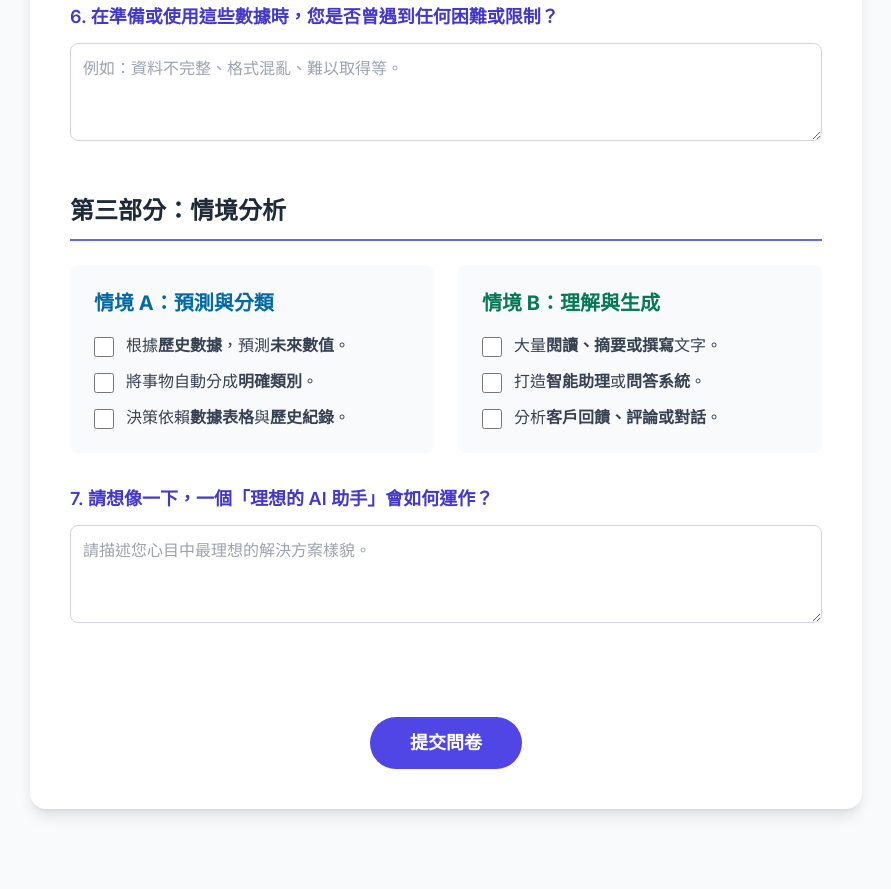
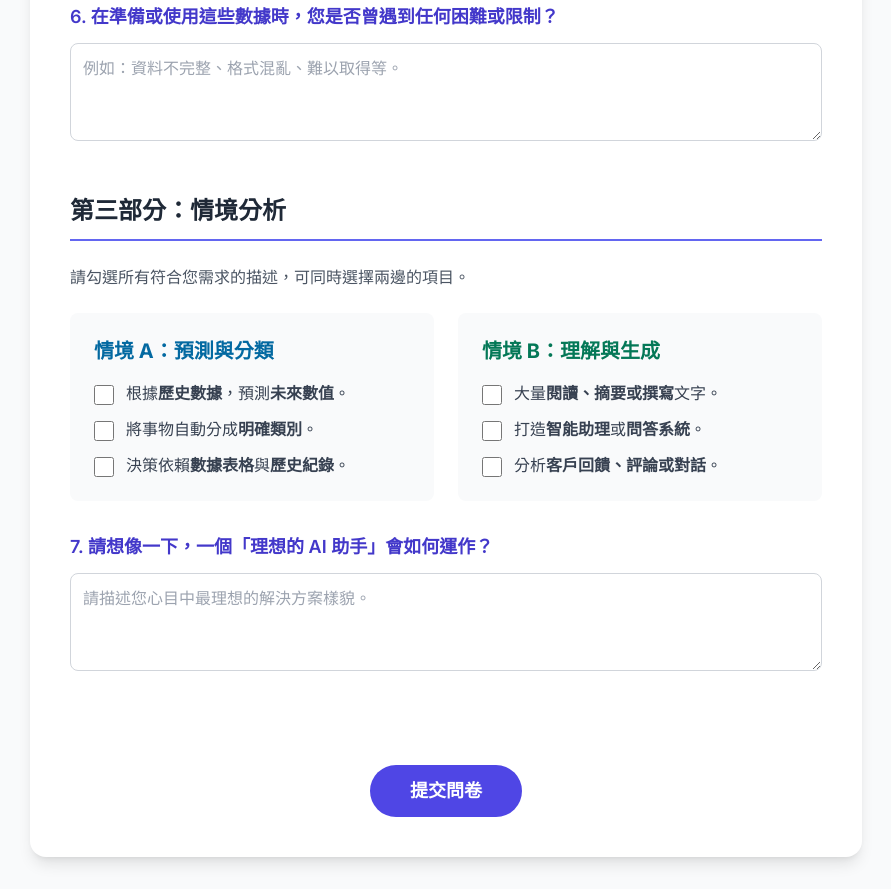
Before and after one commit to profetai-intern/client_questionnaire, a plain HTML site: page index.html in a window 1280 px wide. Shown: the part 1329-2218 px from the top of the page, without its empty margins (194-1085 px from the left). Before the commit the page ends 2170 px from the top, so only its background shows below. Drawn offline with nearby package versions, Linux system fonts and the light colour scheme.

Commit message:
Update index.html

```diff
--- a/index.html
+++ b/index.html
@@ -100,6 +100,7 @@
             <!-- 第三部分 -->
             <section>
                 <h2 class="text-2xl font-bold border-b-2 border-indigo-500 pb-3 mb-6">第三部分：情境分析</h2>
+                <p class="text-gray-600 mb-6">請勾選所有符合您需求的描述，可同時選擇兩邊的項目。</p>
                 <div class="grid md:grid-cols-2 gap-6">
                     <div class="bg-gray-50 p-6 rounded-lg">
                         <h3 class="text-xl font-bold mb-4 text-sky-700">情境 A：預測與分類</h3>
```
